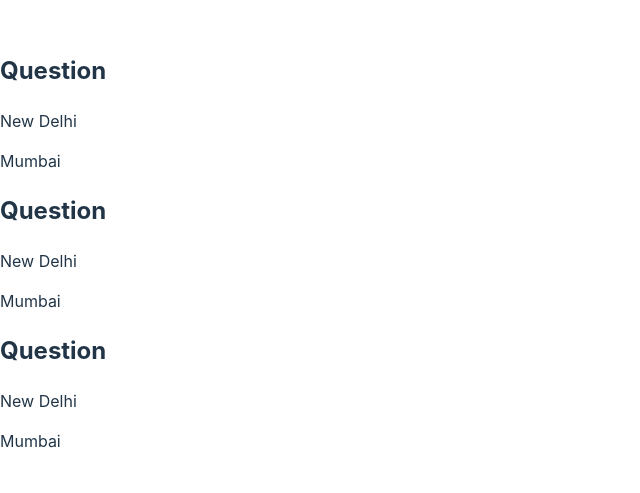
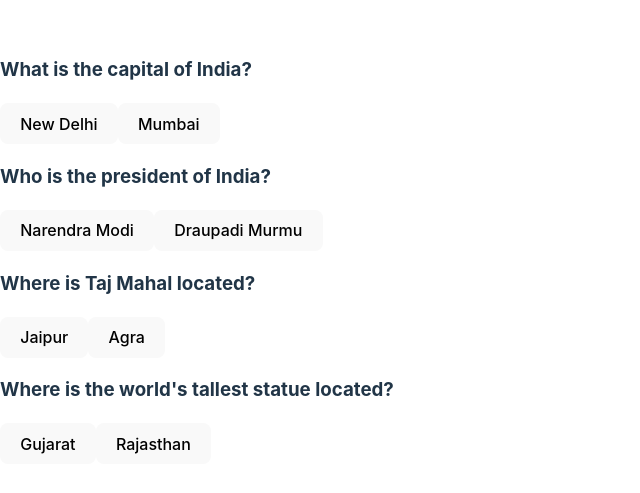
Before and after one commit to rohitjainfsl/workshop-icg, a React (Vite) app in the folder react/: page / in a window 1280 px wide. Shown: the part 149-642 px from the top of the page, without its empty margins (0-640 px from the left). Built offline with nearby package versions, Linux system fonts and the light colour scheme.

Commit message:
keys in react

```diff
--- a/react/src/UsingKeys.jsx
+++ b/react/src/UsingKeys.jsx
@@ -9,30 +9,43 @@ function UsingKeys() {
     // </ul>
 
     <div>
-        <div>
-            <h2>Question</h2>
+      {data.map((obj, index) => {
+        return (
+          <div key={index}>
+            <h3>{obj.q}</h3>
             <div>
-                <p>New Delhi</p>
-                <p>Mumbai</p>
+              {obj.options.map((option, ind) => (
+                <button key={ind}>{option}</button>
+              ))}
             </div>
-        </div>
-        <div>
-            <h2>Question</h2>
-            <div>
-                <p>New Delhi</p>
-                <p>Mumbai</p>
-            </div>
-        </div>
-        <div>
-            <h2>Question</h2>
-            <div>
-                <p>New Delhi</p>
-                <p>Mumbai</p>
-            </div>
-        </div>
+          </div>
+        );
+      })}
     </div>
 
-
+    // <div>
+    //     <div>
+    //         <h2>What is the capital of India?</h2>
+    //         <div>
+    //             <p>New Delhi</p>
+    //             <p>Mumbai</p>
+    //         </div>
+    //     </div>
+    //     <div>
+    //         <h2>Who is the president of India?</h2>
+    //         <div>
+    //             <p>Narendra Modi</p>
+    //             <p>Draupadi Murmu</p>
+    //         </div>
+    //     </div>
+    //     <div>
+    //         <h2>Where is Taj Mahal located?</h2>
+    //         <div>
+    //             <p>Jaipur</p>
+    //             <p>Agra</p>
+    //         </div>
+    //     </div>
+    // </div>
   );
 }
 export default UsingKeys;
--- a/react/src/data.js
+++ b/react/src/data.js
@@ -6,7 +6,7 @@ const data = [
     options: ["New Delhi", "Mumbai"],
   },
   {
-    q: "What is the president of India?",
+    q: "Who is the president of India?",
     a: "Draupadi Murmu",
     options: ["Narendra Modi", "Draupadi Murmu"],
   },
@@ -15,5 +15,10 @@ const data = [
     a: "Agra",
     options: ["Jaipur", "Agra"],
   },
+  {
+    q: "Where is the world's tallest statue located?",
+    a: "Gujarat",
+    options: ["Gujarat", "Rajasthan"],
+  },
 ];
 export default data;
```
